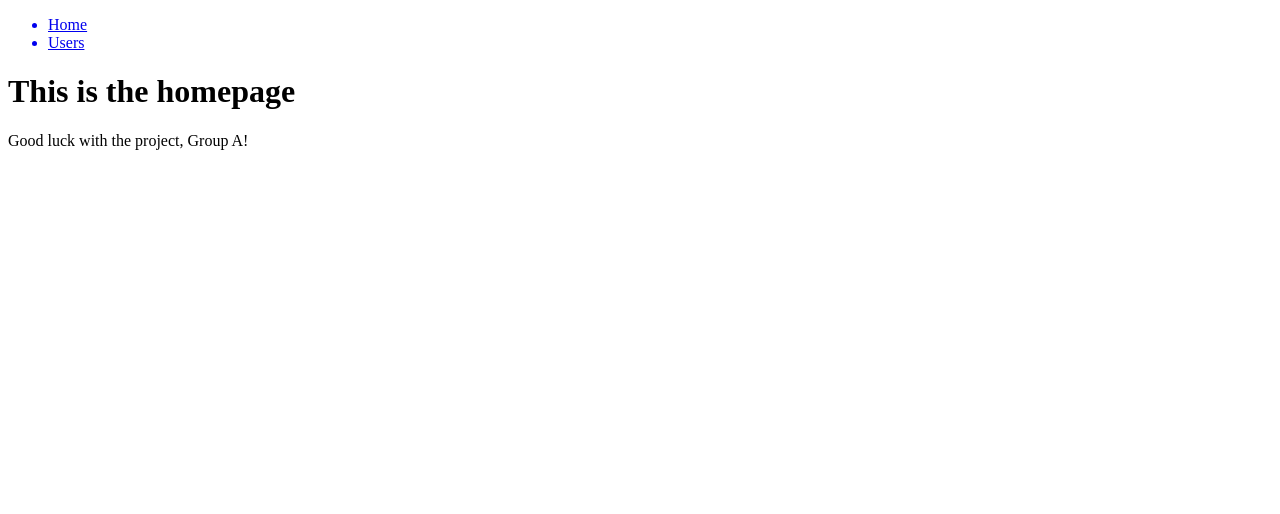
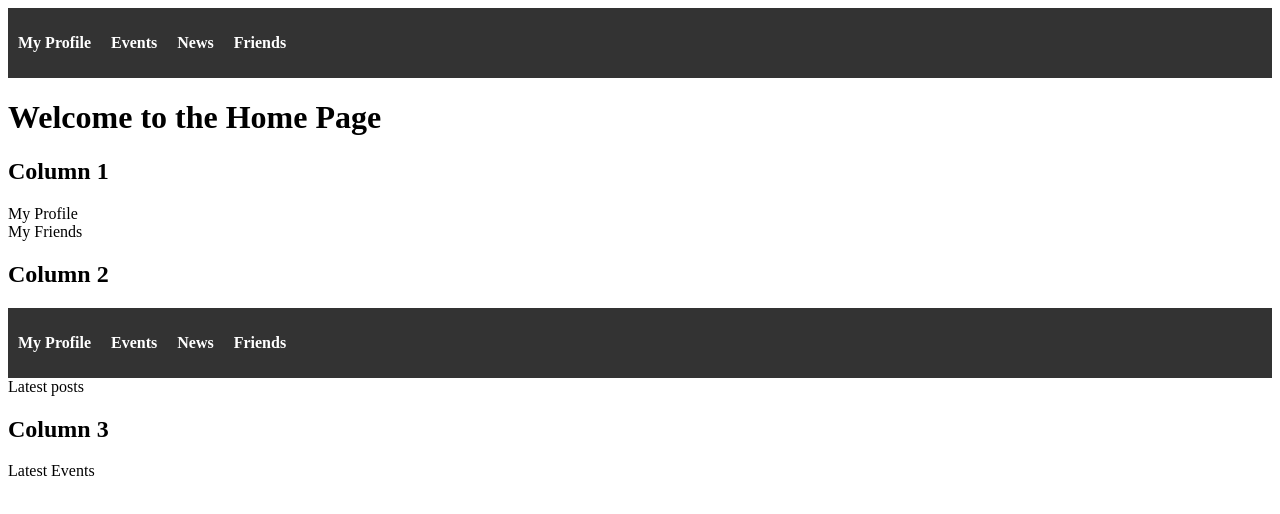
Before and after one commit to odrinl/social-network, a React app in the folder client/: page / in a window 1280 px wide. Shown: the top 514 px of the page. Built offline with nearby package versions, Linux system fonts and the light colour scheme.

Commit message:
created all components

```diff
--- a/client/package.json
+++ b/client/package.json
@@ -55,6 +55,7 @@
     "prop-types": "^15.7.2",
     "react": "^17.0.2",
     "react-dom": "^17.0.2",
-    "react-router-dom": "^6.0.2"
+    "react-router-dom": "^6.0.2",
+    "styled-components": "^6.1.0"
   }
 }
--- /dev/null
+++ b/client/src/components/Events.jsx
@@ -0,0 +1,5 @@
+import React from "react";
+const Events = () => {
+  return <div>Latest Events</div>;
+};
+export default Events;
--- /dev/null
+++ b/client/src/components/Feed.jsx
@@ -0,0 +1,5 @@
+import React from "react";
+const MyFriends = () => {
+  return <div>Latest posts</div>;
+};
+export default MyFriends;
--- /dev/null
+++ b/client/src/components/MyFriends.jsx
@@ -0,0 +1,5 @@
+import React from "react";
+const MyFriends = () => {
+  return <div>My Friends</div>;
+};
+export default MyFriends;
--- /dev/null
+++ b/client/src/components/MyProfile.jsx
@@ -0,0 +1,5 @@
+import React from "react";
+const MyProfile = () => {
+  return <div>My Profile</div>;
+};
+export default MyProfile;
--- a/client/src/components/Nav.jsx
+++ b/client/src/components/Nav.jsx
@@ -1,18 +1,52 @@
 import React from "react";
 import { Link } from "react-router-dom";
+import styled from "styled-components";
 
-import TEST_ID from "./Nav.testid";
+const NavContainer = styled.nav`
+  background-color: #333;
+  color: #fff;
+  padding: 10px;
+`;
+
+const NavList = styled.ul`
+  list-style: none;
+  padding: 0;
+  display: flex;
+`;
+
+const NavItem = styled.li`
+  margin-right: 20px;
+`;
+
+const NavLink = styled(Link)`
+  text-decoration: none;
+  color: #fff;
+  font-weight: bold;
+  transition: color 0.3s;
+
+  &:hover {
+    color: #ff9900;
+  }
+`;
 
 const Nav = () => {
   return (
-    <ul>
-      <Link to="/" data-testid={TEST_ID.linkToHome}>
-        <li>Home</li>
-      </Link>
-      <Link to="/user" data-testid={TEST_ID.linkToUsers}>
-        <li>Users</li>
-      </Link>
-    </ul>
+    <NavContainer>
+      <NavList>
+        <NavItem>
+          <NavLink to="/my-profile">My Profile</NavLink>
+        </NavItem>
+        <NavItem>
+          <NavLink to="/events">Events</NavLink>
+        </NavItem>
+        <NavItem>
+          <NavLink to="/news">News</NavLink>
+        </NavItem>
+        <NavItem>
+          <NavLink to="/friends">Friends</NavLink>
+        </NavItem>
+      </NavList>
+    </NavContainer>
   );
 };
 
--- a/client/src/pages/Home/Home.jsx
+++ b/client/src/pages/Home/Home.jsx
@@ -1,13 +1,37 @@
 import React from "react";
-
 import TEST_ID from "./Home.testid";
+import MyProfile from "../../components/MyProfile";
+import MyFriends from "../../components/MyFriends";
+import Nav from "../../components/Nav";
+import Feed from "../../components/Feed";
+import Events from "../../components/Events";
 
 const Home = () => {
   return (
     <div data-testid={TEST_ID.container}>
-      <h1>This is the homepage</h1>
-
-      <p>Good luck with the project, Group A!</p>
+      <h1>Welcome to the Home Page</h1>
+      <div className="container">
+        <div className="column">
+          <h2>Column 1</h2>
+          <div>
+            <MyProfile />
+            <MyFriends />
+          </div>
+        </div>
+        <div className="column">
+          <h2>Column 2</h2>
+          <div>
+            <Nav />
+            <Feed />
+          </div>
+        </div>
+        <div className="column">
+          <h2>Column 3</h2>
+          <div>
+            <Events />
+          </div>
+        </div>
+      </div>
     </div>
   );
 };
--- a/package.json
+++ b/package.json
@@ -47,7 +47,7 @@
   "devDependencies": {
     "@types/jest": "^27.0.2",
     "axios": "^0.24.0",
-    "cypress": "^9.1.0",
+    "cypress": "^13.3.2",
     "husky": "^7.0.0"
   },
   "dependencies": {
```
Also changed, not shown: 2 other files (tests, documents, lock files or other folders).
